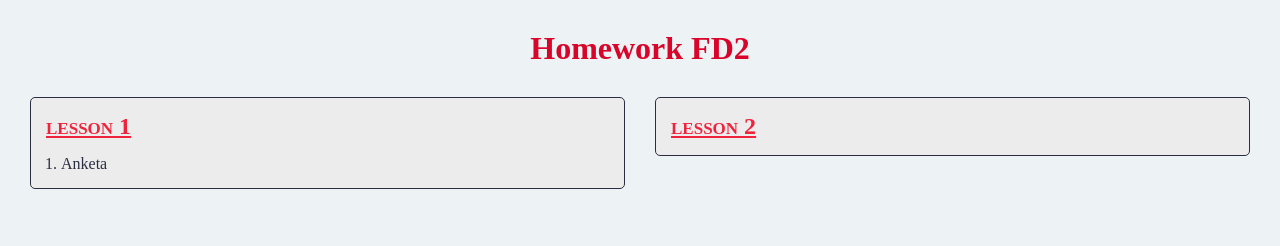
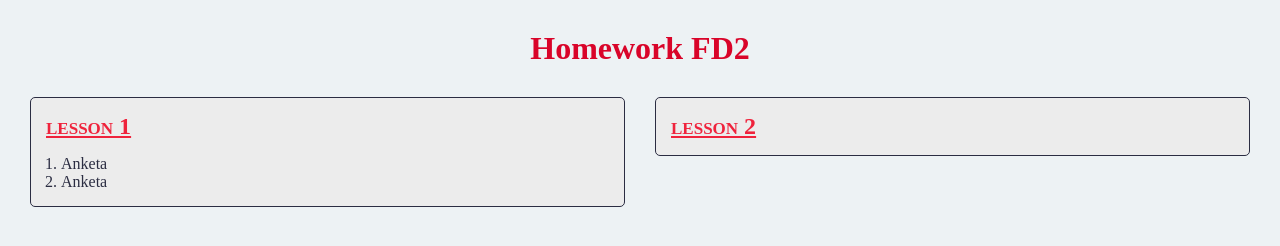
Before and after one commit to BozPolinn/FD2-93-21, a plain HTML site: page index.html in a window 1280 px wide. Drawn offline with Linux system fonts and the light colour scheme.

Commit message:
dopDZ index

```diff
--- a/index.html
+++ b/index.html
@@ -78,6 +78,9 @@
                     <li>
                         <a href="lesson1/index.html">Anketa</a>
                     </li>
+                    <li>
+                        <a href="lesson1/dopDZ.html">Anketa</a>
+                    </li>
                 </ul>
             </div>
             <div class="homework">
```
